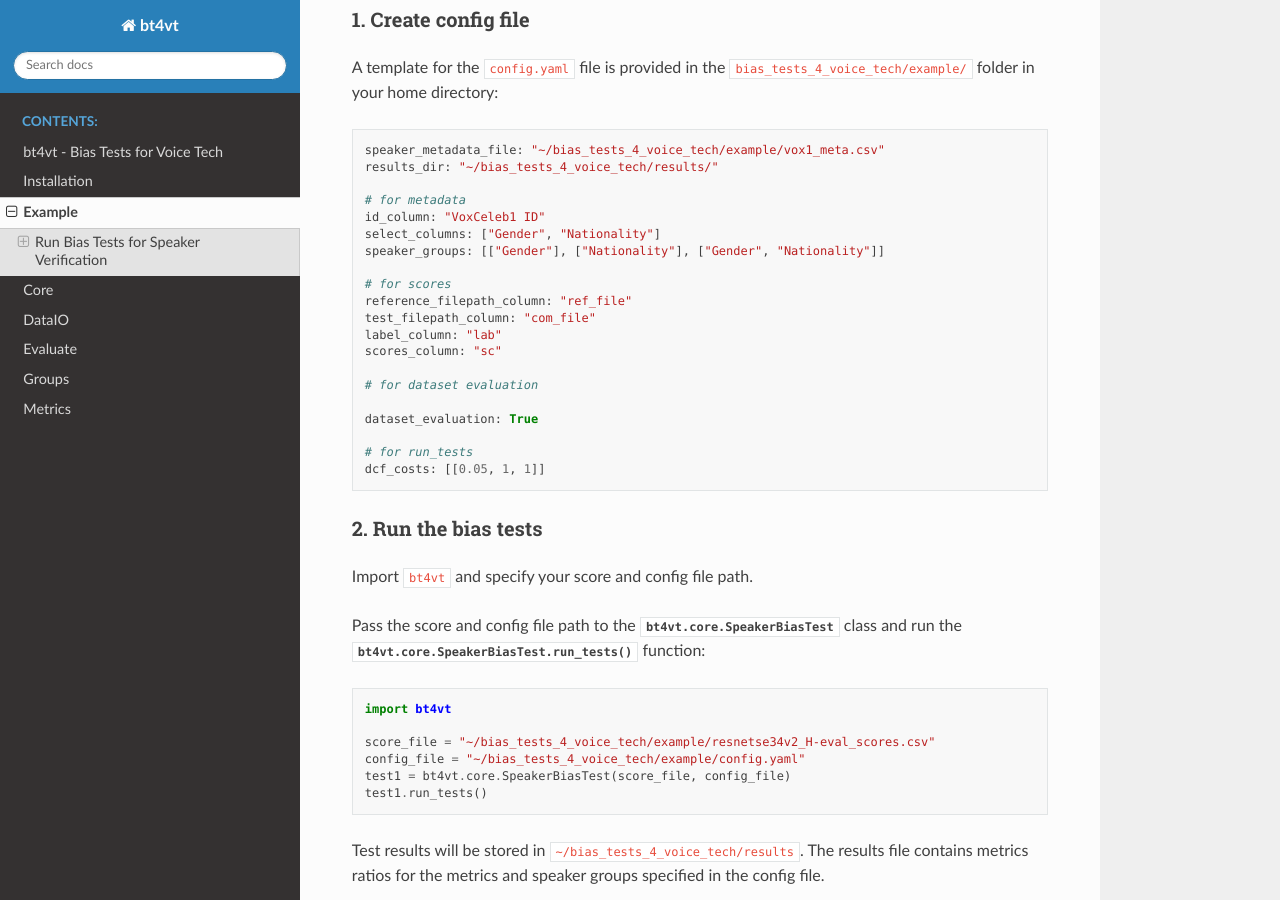
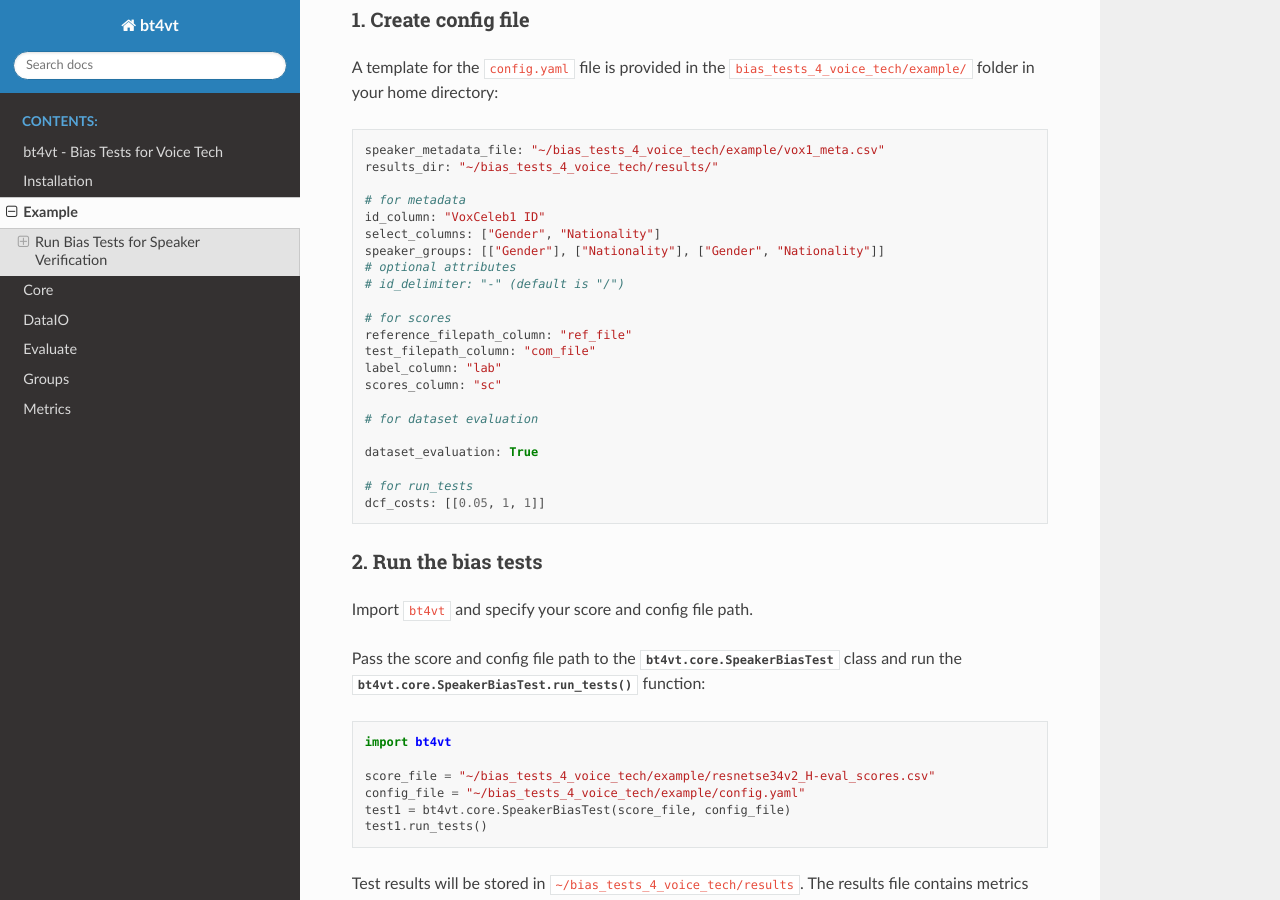
Before and after one commit to wiebket/bt4vt, a Sphinx documentation site: the page built from docs/source/example.rst, in a window 1280 px wide and 900 px high, scrolled down 988 px. Built offline with Sphinx 7.4.7 and the Read the Docs theme 2.0.0, drawn with Linux system fonts in a browser that asks for light colours.

Commit message:
Add id_delimiter to example and doc

```diff
--- a/docs/source/example.rst
+++ b/docs/source/example.rst
@@ -41,6 +41,8 @@ A template for the ``config.yaml`` file is provided in the ``bias_tests_4_voice_
     id_column: "VoxCeleb1 ID"
     select_columns: ["Gender", "Nationality"]
     speaker_groups: [["Gender"], ["Nationality"], ["Gender", "Nationality"]]
+    # optional attributes
+    # id_delimiter: "-" (default is "/")
 
     # for scores
     reference_filepath_column: "ref_file"
```
Also changed, not shown: 1 other file.
